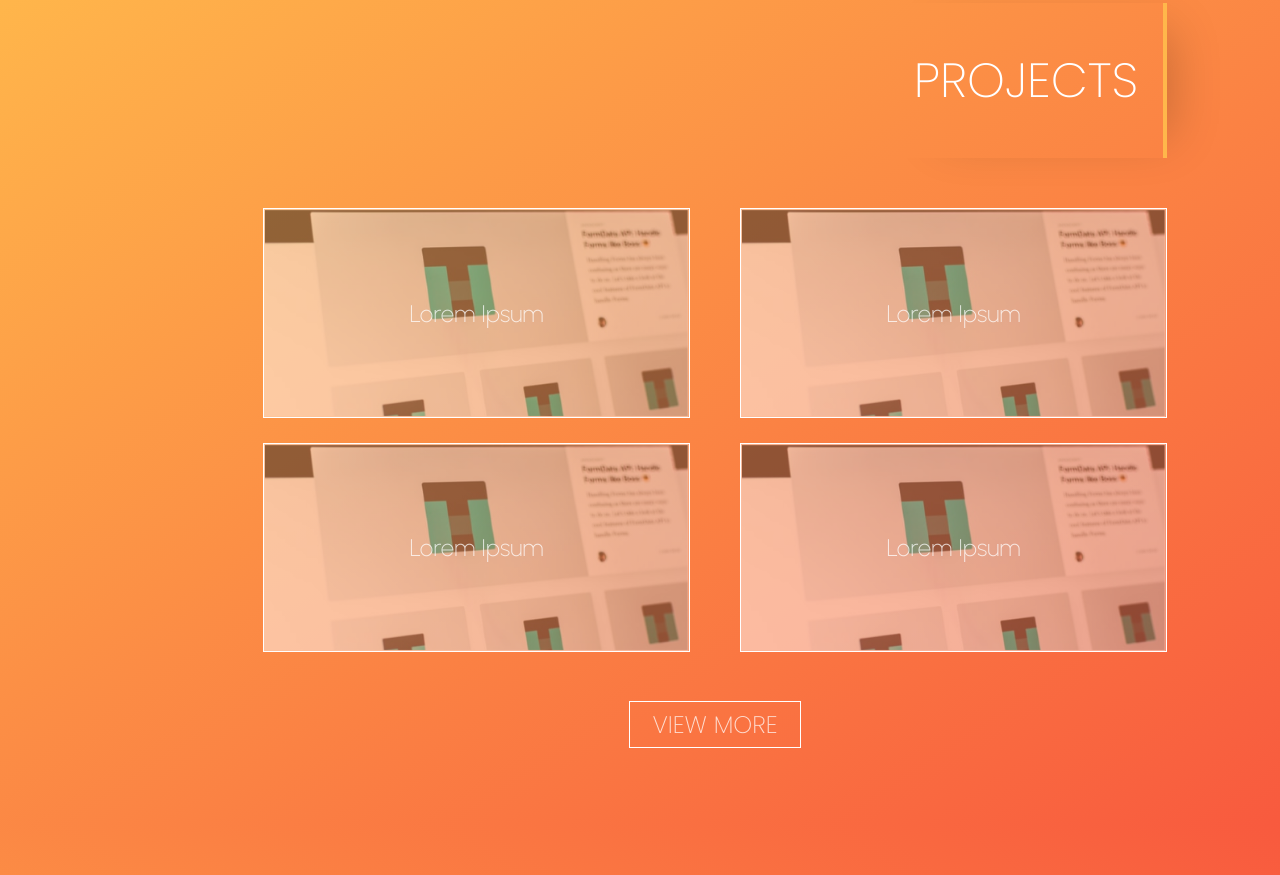
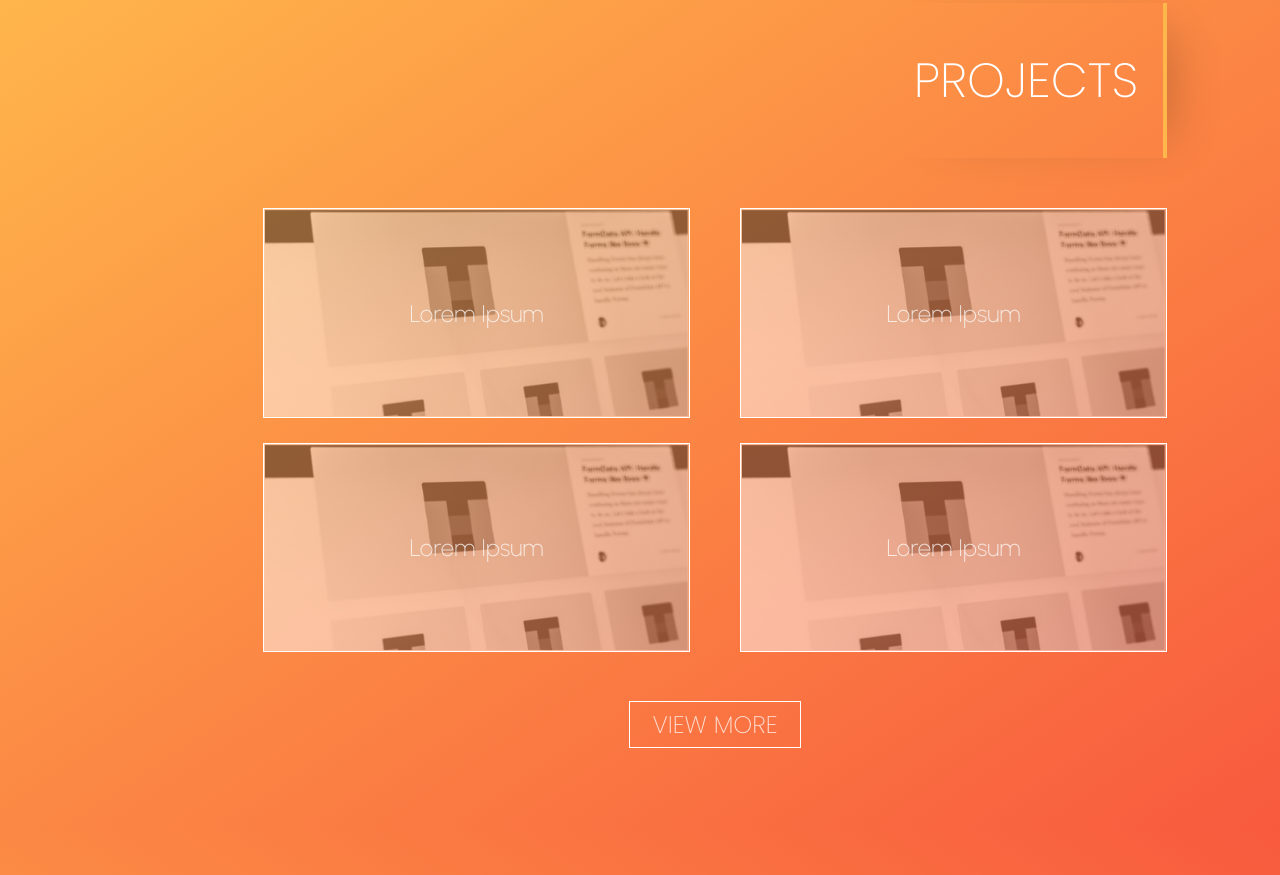
Before and after one commit to rickypoolay/My-Portfolio-v1.0-, a plain HTML site: page index.html in a window 1280 px wide. Shown: the part 1725-2600 px from the top of the page. Drawn offline with nearby package versions, Linux system fonts and the light colour scheme.

Commit message:
Added Contact Animations

```diff
--- a/index.html
+++ b/index.html
@@ -160,7 +160,7 @@
 
             <div class="socials">
                 <div class="icon-wrapper">
-                    <a target="_blank" href="https://linkedin.com/in/ricardo-poullet-329912190"><img src="./images/linkedin-icon.svg" alt="Linkedin"></a>
+                    <a target="_blank" href="https://www.linkedin.com/in/ricardo-poullet-329912190?trk=public_profile_recommendations"><img src="./images/linkedin-icon.svg" alt="Linkedin"></a>
                 </div>
                 <div class="icon-wrapper">
                     <a target="_blank" href="https://github.com/rickypoolay"><img src="./images/github-icon.svg" alt="Github"></a>
--- a/index.js
+++ b/index.js
@@ -10,7 +10,8 @@ $(function () {
 
     var homeTL = gsap.timeline();
     var aboutTL = gsap.timeline({scrollTrigger: {trigger:'#about', start: "top center", end: "center center"}});
-    var projectsTL = gsap.timeline();
+    var projectsTL = gsap.timeline({scrollTrigger: {trigger:'#projects', start: "top center", end: "center center"}});
+    var contactTL = gsap.timeline({scrollTrigger: {trigger:'#contact', start: "top center", end: "center center"}});
 
     //Animate Pages
 
@@ -21,10 +22,17 @@ $(function () {
         .from('#hero .title', {duration:.5, x:100, opacity:0, ease:'power1'}, "-=.5")
 
         //About
-        aboutTL.from('.content-about, .content-skills' , {duration:.5,transformOrigin:'top center', boxShadow:'none', backgroundColor:'#1E152A', scaleY:0, ease:'power1', stagger:.25})
+    aboutTL.from('.content-about, .content-skills' , {duration:.5,transformOrigin:'top center', boxShadow:'none', backgroundColor:'#1E152A', scaleY:0, ease:'power1', stagger:.25})
         .from('.content-about h2, .content-about p, .content-skills h2, .skills-list' , {duration: .5, y:100, opacity:0, ease:'power1'}, '-=.25')
 
         //Project
+    projectsTL.from('#projects .header-bg', {duration:.5, scaleX:0, opacity:0, transformOrigin:'center center' , backgroundColor: '#1E152A'})
+        .from('.project', {duration:.5, scaleX:0, scaleY:0, backgroundColor: '#1E152A', stagger:.1, ease:'back', opacity:0}, '-=.25')
+        .from('#projects .btn', {duration:.5, opacity:0, ease:'back'})
+
+        //Contact
+    contactTL.from('#contact .text-wrapper', {duration:.75, opacity:0, y:200, ease:'power1'})
+        .fromTo('#contact .btn', {scaleX:0, scaleY:0}, {duration:.5, scaleX:1, scaleY:1, ease:'back'})
 
     //Auto Scroll from navbar and text color setting
 
--- a/style.scss
+++ b/style.scss
@@ -224,8 +224,6 @@ header {
             text-align: center;
         }
 
-
-
         .icon-wrapper {
             margin:auto;
             max-width: 48px;
@@ -277,6 +275,7 @@ header {
             .img-wrapper {
                 opacity: 50%;
                 height: 100%;
+                filter:grayscale(100%)
             }
         }
     }
```
Also changed, not shown: css/style.css, 1 other file.
